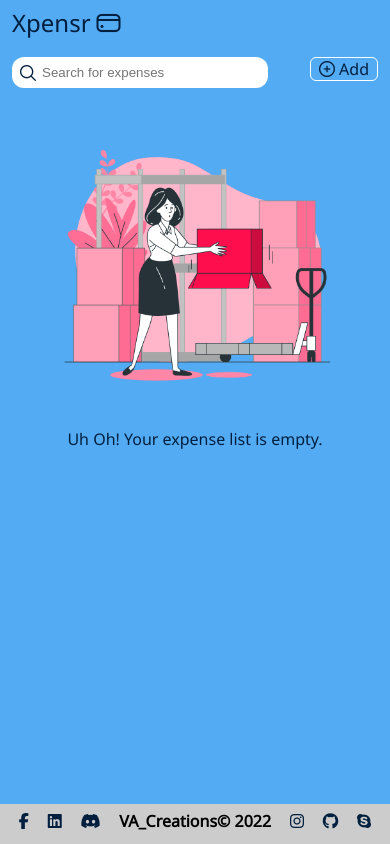
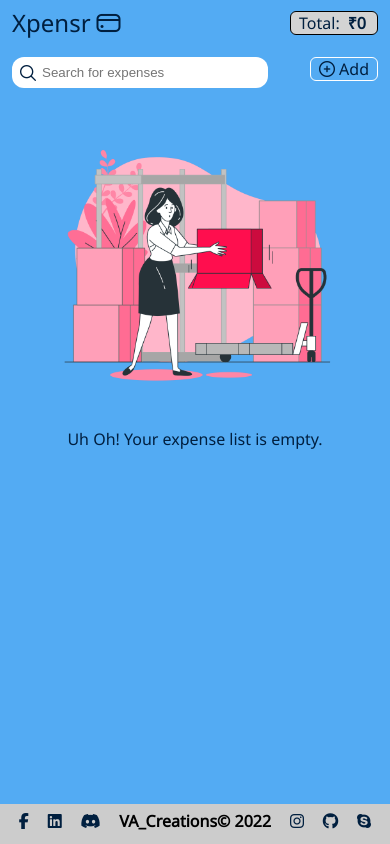
Before and after one commit to VA-C-2K/Xpenser, a React (Create React App) app: page / in a window 390 px wide. Built offline with nearby package versions, Linux system fonts and the light colour scheme; the HTML template or start-up script is replaced by a standard one.

Commit message:
second commit for totalAmount in Header

```diff
--- a/src/components/header/header.css
+++ b/src/components/header/header.css
@@ -21,6 +21,21 @@ font-weight:500;
     align-items:center;
     margin-left:6px;
 }
+.header-button {
+    font-size: 20px;
+    display: flex;
+    justify-content: center;
+    align-items: center;
+    border: 1px solid black;
+    border-radius: 6px;
+    padding: 0px 8px;
+    background-color:lightgrey;
+  }
+.header-button span{
+    font-weight: 600;
+    margin-left:8px;
+    margin-right:3px;
+}
 
 @media only screen and (max-width:1024px){
     .header-container{
@@ -29,6 +44,9 @@ font-weight:500;
     .header-logo{
         font-size:28px;
     }
+    .header-button {
+        font-size: 18px;
+      }
 
 }
 @media only screen and (max-width:512px){
@@ -38,5 +56,7 @@ font-weight:500;
     .header-logo{
         font-size:24px;
     }
-
+    .header-button {
+        font-size: 16px;
+      }
 }
--- a/src/components/header/index.js
+++ b/src/components/header/index.js
@@ -1,13 +1,22 @@
-import React from 'react'
+import React from 'react';
+import { useSelector } from "react-redux";
 import './header.css';
 
 const Header = () => {
+  const { expenseList: list } = useSelector((state) => state.expenses);
+  let totalAmount = 0;
+  for (let i=0;i<list.length;i++){
+      totalAmount += list[i].amount;
+  }
   return (
     <div className='header-container'>
         <div className="header">
             <div className="header-logo">
             Xpensr <i className="fi-rr-credit-card"></i>
             </div>
+        <div className="header-button">
+         Total:<span>₹{totalAmount}</span>
+        </div>
         </div>
     </div>
   )
--- a/src/redux/reducers/expenses.js
+++ b/src/redux/reducers/expenses.js
@@ -32,7 +32,6 @@ export const expenseReducer=(state=initialState,action)=>{
             }
         case SEARCH_EXPENSE:{
             const {query}=action;
-            console.log("reducer"+query)
             return {
                 ...state,
                 query,
```
